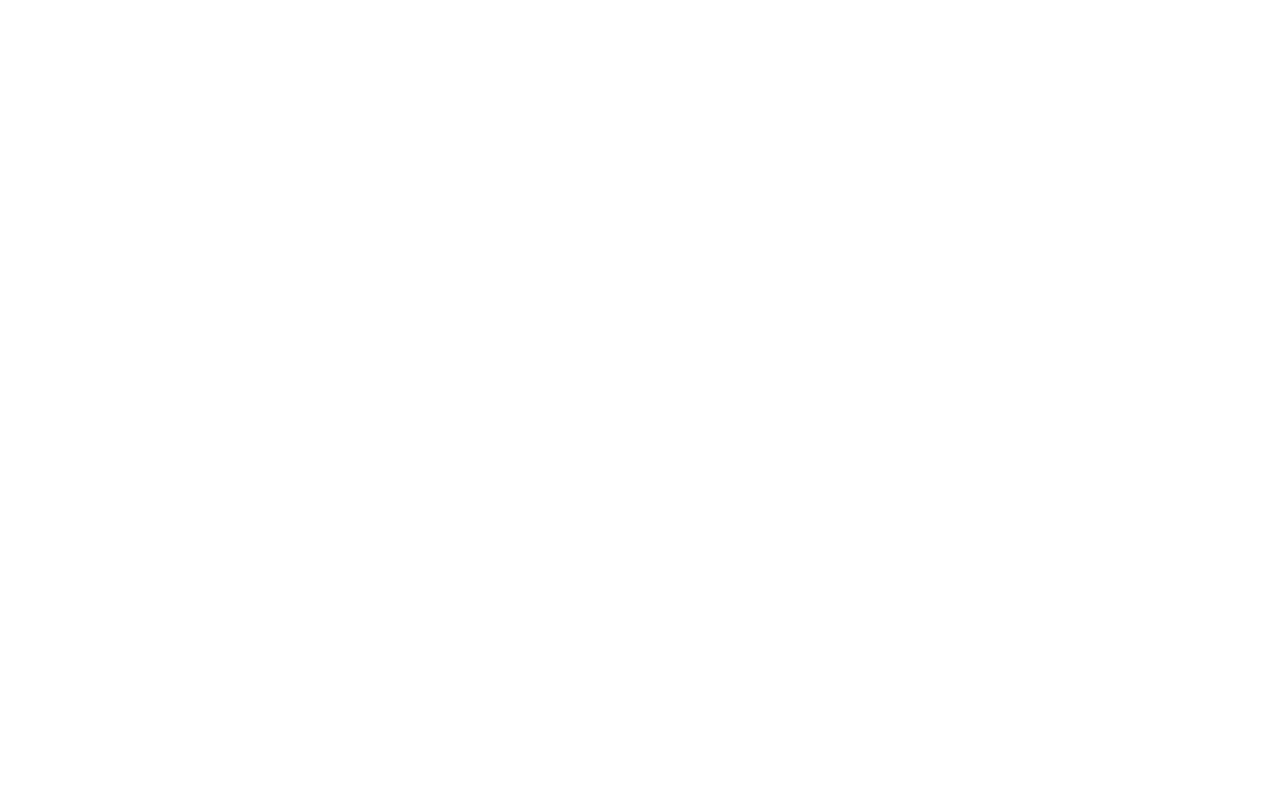
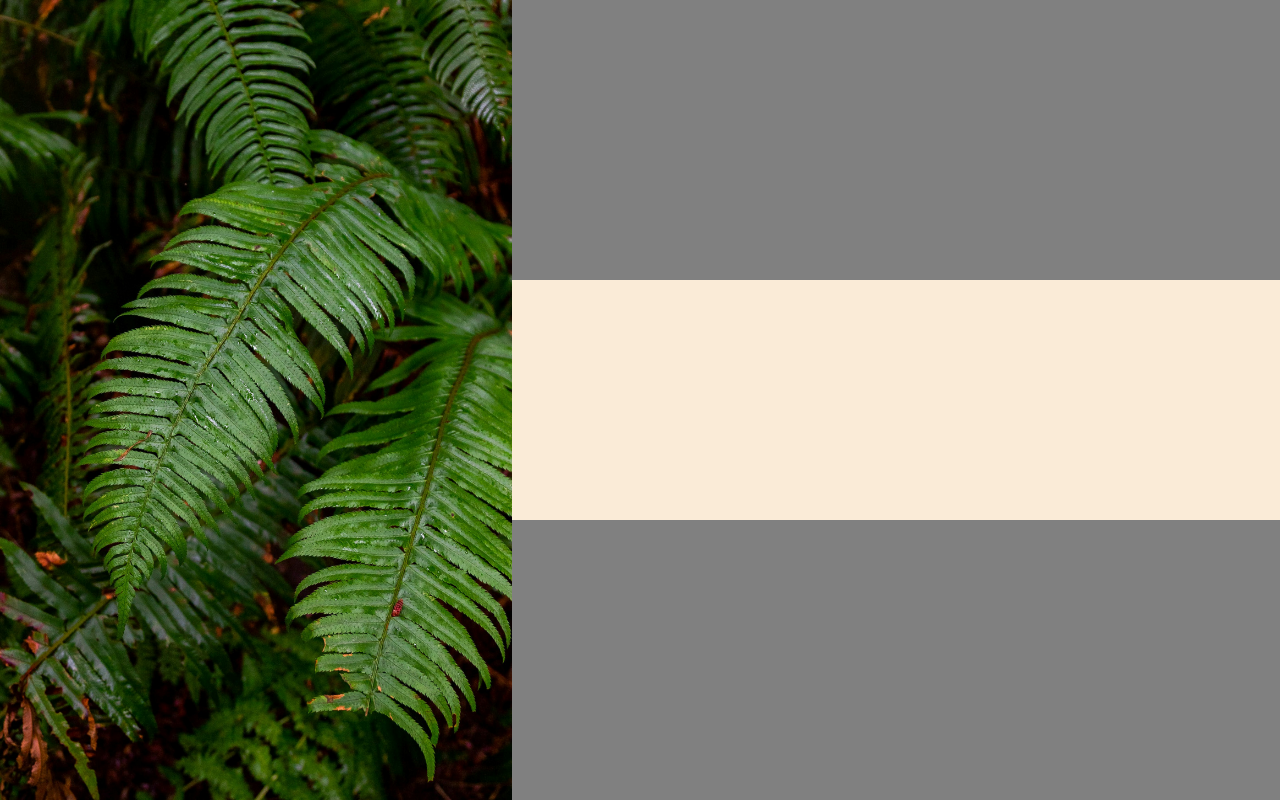
Before and after one commit to taikimen52/sign-up-form, a plain HTML site: page index.html in a window 1280 px wide. Drawn offline with Linux system fonts and the light colour scheme.

Commit message:
Edit almost all files. Making broad outline.

```diff
--- a/index.html
+++ b/index.html
@@ -7,6 +7,19 @@
     <link rel="stylesheet" href="style.css">
 </head>
 <body>
+    <div class="left">
+        <img class="bg-img" src="imgs/background.jpg" alt="background image">
+    </div>
+    <div class="right">
+        <div class="right-top">
 
+        </div>
+        <div class="right-middle">
+
+        </div>
+        <div class="right-bottom">
+
+        </div>
+    </div>
 </body>
 </html>
--- a/style.css
+++ b/style.css
@@ -0,0 +1,51 @@
+* {
+    padding: 0;
+    margin: 0;
+    box-sizing: border-box;
+}
+
+@font-face {
+    font-family: "norse-bold";
+    src: url(fonts/Norse-Bold.woff2);
+}
+
+body {
+    display: flex;
+
+
+}
+
+.left {
+    width: 40%;
+    height: 100vh;
+    background-color: aqua;
+}
+
+.bg-img {
+    background-size: cover;
+    width: 100%;
+    height: 100%;
+}
+
+.right {
+    width: 60%;
+    height: 100vh;
+}
+
+.right-top {
+    width: auto;
+    height: 35%;
+    background-color: gray;
+}
+
+.right-middle {
+    width: auto;
+    height: 30%;
+    background-color: antiquewhite;
+}
+
+.right-bottom {
+    width: auto;
+    height: 35%;
+    background-color: gray;
+}
```
Also changed, not shown: imgs/background.jpg (renamed from imgs/halie-west-25xggax4bSA-unsplash.jpg).
